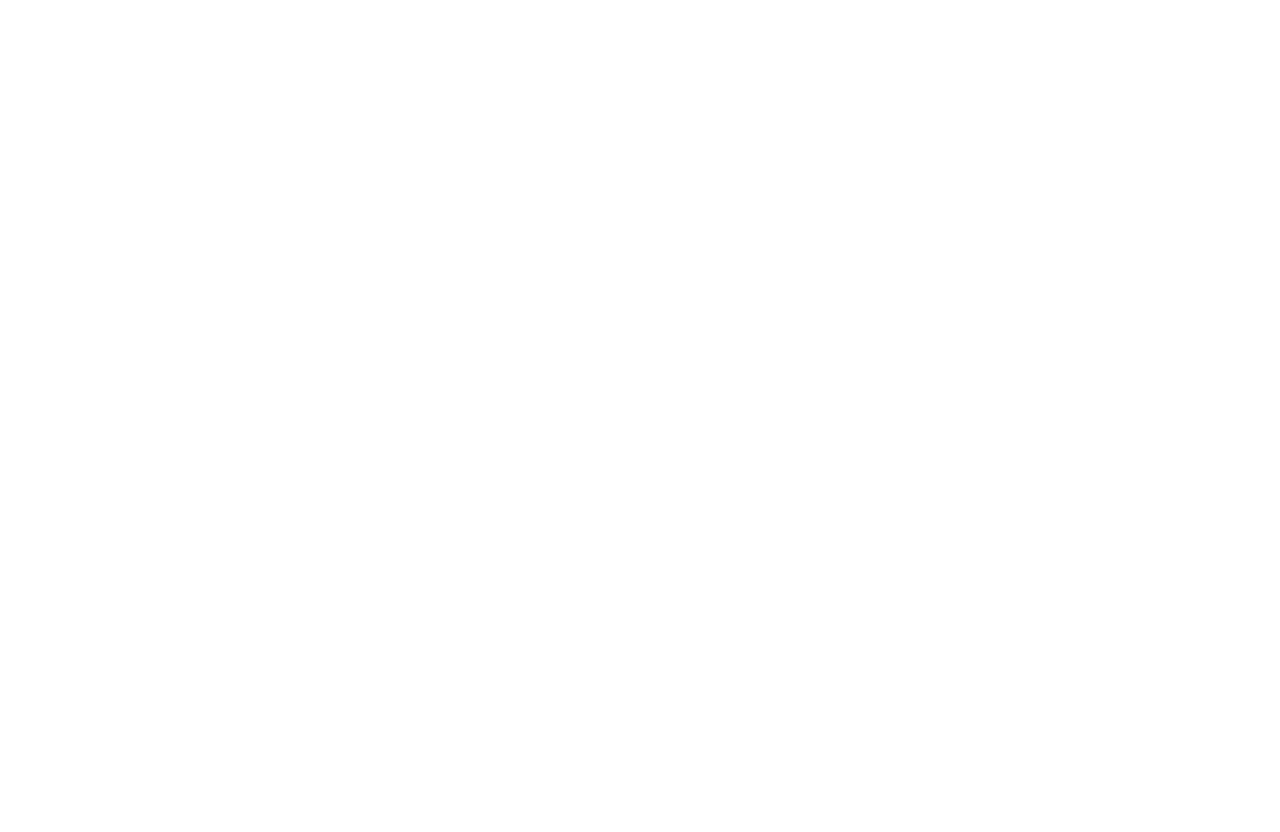
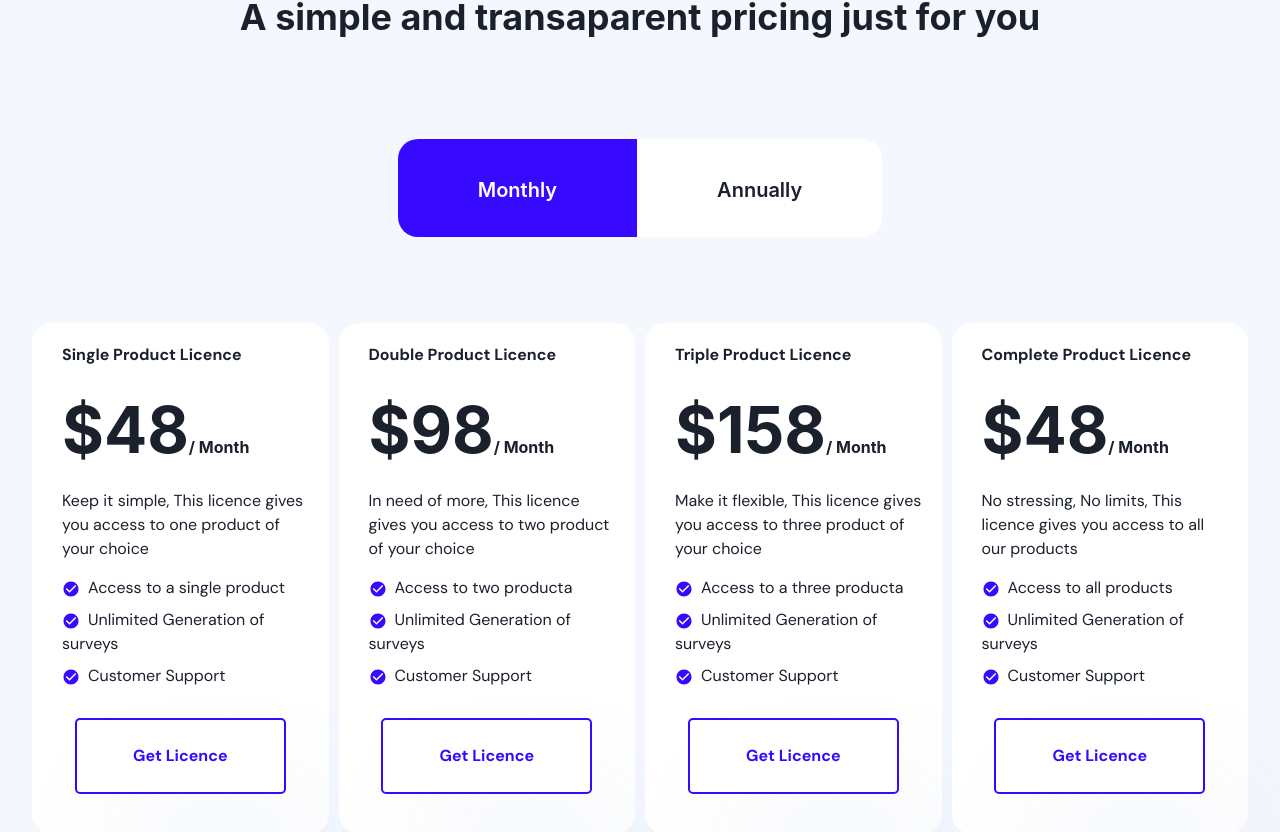
Before and after one commit to Njimukara/survey_dev, a Next.js app: page / in a window 1280 px wide. Shown: the part 2946-3778 px from the top of the page. Before the commit the page ends 2792 px from the top, so only its background shows below. Built offline with nearby package versions, Linux system fonts and the light colour scheme.

Commit message:
Add pricing section

```diff
--- /dev/null
+++ b/components/PricingCard.tsx
@@ -0,0 +1,44 @@
+import { Heading, Text, Box, Flex, List, ListItem, Button, Center, ListIcon } from '@chakra-ui/react';
+import {MdCheckCircle} from 'react-icons/md';
+import Card from './Card'
+type ArrayObject = {
+    name?: String
+}
+
+type PricingProps = {
+    title?: String,
+    price?: Number,
+    period?: String,
+    description?: String,
+    advantages?: Array<ArrayObject>,
+}
+
+
+export const PricingCard = (props: PricingProps) => {
+  return (
+    <Card>
+        <Flex>
+            <Box >
+                <Box ml="10px">
+                <Text mb="25px" fontSize="16px" fontWeight="600">{props.title}</Text>
+                <Heading mb="20px" fontSize="16px"><Text  display="inline-block" fontSize="64px">${props.price?.toString()}</Text>/ {props.period}</Heading>
+                <Text mb="15px" fontWeight="400">{props.description}</Text>
+                <Box>
+                    <List spacing={2}>
+                    {props.advantages?.map((x) => <ListItem>
+                        <ListIcon as={MdCheckCircle} color="primary.500" fontSize="18px"/>
+                        {x.name}</ListItem>)}
+
+                    </List>
+                </Box>
+                </Box>
+
+                <Center>
+                <Button variant="outline" mb="20px" mt="30px">Get Licence</Button>
+
+                </Center>
+            </Box>
+        </Flex>
+    </Card>
+  )
+}
--- a/layouts/home/Section.tsx
+++ b/layouts/home/Section.tsx
@@ -4,10 +4,11 @@
 type sectionProps = {
   children?: JSX.Element;
   title: string;
+  bg?: string
 };
-const Section = ({ title, children }: sectionProps) => {
+const Section = ({ title, children, bg }: sectionProps) => {
   return (
-    <Box>
+    <Box bg={ bg ? bg : ""}>
       <Container maxW='container.xl' centerContent py="150px">
         <Heading as="h2" mb="100px" textAlign="center" w="75%">
           {title}
--- a/pages/index.tsx
+++ b/pages/index.tsx
@@ -1,6 +1,7 @@
 import type { NextPage } from "next";
 
 import {
+  Button,
   Container,
   Image,
   Box,
@@ -9,6 +10,11 @@
   Icon,
   VStack,
   Square,
+  Tab,
+  Tabs,
+  TabList,
+  TabPanel,
+  TabPanels,
 } from "@chakra-ui/react";
 import { HiUserPlus } from "react-icons/hi2";
 import { ImKey } from "react-icons/im";
@@ -16,6 +22,7 @@
 import Hero from "../layouts/home/Hero";
 import Section from "../layouts/home/Section";
 import Card from "../components/Card";
+import { PricingCard } from "../components/PricingCard";
 
 const slides = [
   {
@@ -48,6 +55,60 @@
   },
 ];
 
+const MonthlyPricing = [
+  {
+    id: 1,
+    title: "Single Product Licence",
+    price: 48,
+    period: "Month",
+    description:
+      "Keep it simple, This licence gives you access to one product of your choice",
+    advantages: [
+      { name: "Access to a single product " },
+      { name: "Unlimited Generation of surveys" },
+      { name: "Customer Support" },
+    ],
+  },
+  {
+    id: 2,
+    title: "Double Product Licence",
+    price: 98,
+    period: "Month",
+    description:
+      "In need of more, This licence gives you access to two product of your choice",
+    advantages: [
+      { name: "Access to two producta" },
+      { name: "Unlimited Generation of surveys" },
+      { name: "Customer Support" },
+    ],
+  },
+  {
+    id: 3,
+    title: "Triple Product Licence",
+    price: 158,
+    period: "Month",
+    description:
+      "Make it flexible, This licence gives you access to three product of your choice",
+    advantages: [
+      { name: "Access to a three producta" },
+      { name: "Unlimited Generation of surveys" },
+      { name: "Customer Support" },
+    ],
+  },
+  {
+    id: 4,
+    title: "Complete Product Licence",
+    price: 48,
+    period: "Month",
+    description:
+      "No stressing, No limits, This licence gives you access to all our products",
+    advantages: [
+      { name: "Access to all products" },
+      { name: "Unlimited Generation of surveys" },
+      { name: "Customer Support" },
+    ],
+  },
+];
 const Home: NextPage = () => {
   return (
     <Box p={0}>
@@ -117,7 +178,14 @@
       <Section title="All The Assitance You Need For Your Hydrolic Surveys Inspections">
         <SimpleGrid columns={2} spacing={10}>
           {slides.map((slide, sid) => (
-              <Card key={`slide-${sid}`} shadow="md" variant="bordered" fontSize="18px" w="400px" p="0">
+            <Card
+              key={`slide-${sid}`}
+              shadow="md"
+              variant="bordered"
+              fontSize="18px"
+              w="400px"
+              p="0"
+            >
               <Image
                 src={slide.image}
                 w="400px"
@@ -128,14 +196,72 @@
                 borderRadius="0px"
               />
               <Box p="20px">
-
-                <Text mb="1" fontWeight="bold">{slide.name}</Text>
+                <Text mb="1" fontWeight="bold">
+                  {slide.name}
+                </Text>
                 <Text>{slide.description}</Text>
               </Box>
             </Card>
           ))}
         </SimpleGrid>
       </Section>
+
+      {/* Pricing Plan Section  */}
+      <Section
+        bg="secondary.500"
+        title="A simple and transaparent pricing just for you"
+      >
+        <Tabs variant="unstyled" w="full">
+          <TabList as="Flex" justifyContent="center" mb="70px">
+            <Tab
+              bg="white"
+              borderLeftRadius="20px"
+              pt="9"
+              pb="8"
+              px="20"
+              fontSize="20px"
+              fontWeight="semibold"
+              _selected={{
+                bg: "primary.500",
+                color: "white",
+                borderLeftRadius: "20px",
+              }}
+            >
+              Monthly
+            </Tab>
+            <Tab
+              bg="white"
+              borderRightRadius="20px"
+              pt="9"
+              pb="8"
+              px="20"
+              fontSize="20px"
+              fontWeight="semibold"
+              _selected={{
+                bg: "primary.500",
+                color: "white",
+              }}
+            >
+              Annually
+            </Tab>
+          </TabList>
+          <TabPanels>
+            <TabPanel>
+              <SimpleGrid columns={4} spacing="10px" minChildWidth="250px">
+                {MonthlyPricing.map((x) => (
+                  <PricingCard title={x.title} price={x.price} period={x.period} description={x.description} advantages={x.advantages}></PricingCard>
+                ))}
+
+              </SimpleGrid>
+            </TabPanel>
+            <TabPanel>
+              <Button variant="homePrimary" size="lg">
+                Annually!
+              </Button>
+            </TabPanel>
+          </TabPanels>
+        </Tabs>
+      </Section>
     </Box>
   );
 };
--- a/theme/components/Button.tsx
+++ b/theme/components/Button.tsx
@@ -73,7 +73,18 @@
         },
       },
       outline: () => ({
-        borderRadius: "16px",
+        borderRadius: "5px",
+        border: "2px",
+        borderColor: "primary.500",
+        color: "primary.500",
+        py:"9",
+        px:"14",
+        fontSize:"16px",
+        fontWeight:"semibold",
+        _selected:{
+          bg: "primary.500",
+          color: "white",
+        }
       }),
       brand: (props: StyleFunctionProps) => ({
         bg: mode("blue.500", "blue.400")(props),
--- a/theme/index.tsx
+++ b/theme/index.tsx
@@ -21,6 +21,20 @@
       800: "#10034c",
       900: "#050119",
     },
+    secondary: {
+      500: "#F4F7FE"
+    },
+    secondaryGray: {
+      100: "#E0E5F2",
+      200: "#E1E9F8",
+      300: "#F4F7FE",
+      400: "#E9EDF7",
+      500: "#8F9BBA",
+      600: "#A3AED0",
+      700: "#707EAE",
+      800: "#707EAE",
+      900: "#1B2559",
+    },
     // primary_dark: "#B16B0D",
     // red: "#D53F5B",
     // purple: "#8B1A9F",
```
Lines whose indentation alone changed are shown as unchanged.
